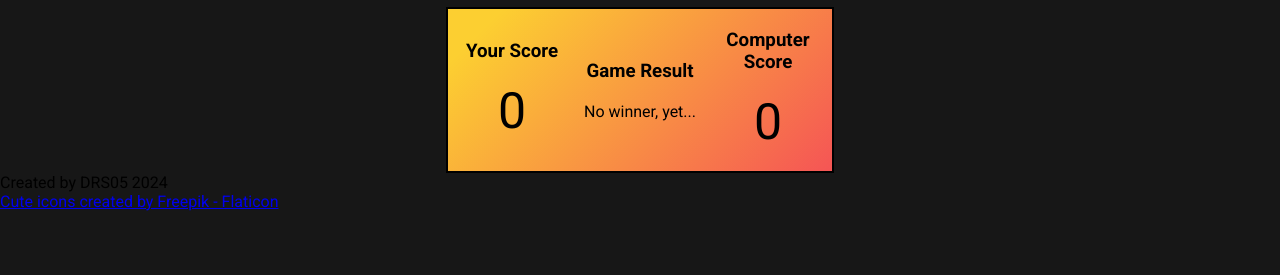
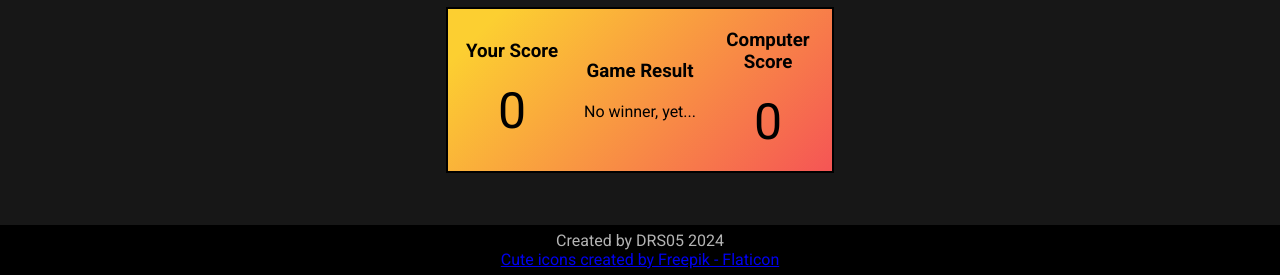
Before and after one commit to DRS05/rock-paper-scissors, a plain HTML site: page index.html in a window 1280 px wide. Shown: the part 525-800 px from the top of the page. Drawn offline with Linux system fonts and the light colour scheme.

Commit message:
Add footer styling
Added footer styling so the footer shows up at the bottom of the
webpage. Furthermore, added some coloring to the footing to make
it look better.

```diff
--- a/stylesheet.css
+++ b/stylesheet.css
@@ -8,6 +8,13 @@
 
 body {
     background-color: #171717;
+    display: flex;
+    min-height: 100vh;
+    flex-direction: column;
+}
+
+main {
+    flex: 1;
 }
 
 img {
@@ -42,6 +49,7 @@ header p {
 
 .player-choice-container section {
     display: flex;
+    flex-wrap: wrap;
     justify-content: space-around;
 }
 
@@ -74,9 +82,8 @@ header p {
 
 .computer-choice-container section {
     display: flex;
-    justify-content: center;
-    display: flex;
     justify-content: space-between;
+    flex-wrap: wrap;
 }
 
 .section-item {
@@ -115,6 +122,7 @@ header p {
     background-image: linear-gradient( 135deg, #FCCF31 10%, #F55555 100%);
     border: 2px solid black;
     display: flex;
+    flex-wrap: wrap;
     justify-content: space-between;
     align-items: center;
 }
@@ -154,3 +162,16 @@ header p {
 .play-again-button:hover {
     cursor: pointer;
 }
+
+footer {
+    text-align: center;
+    display: flex;
+    flex-direction: column;
+    justify-content: center;
+    min-height: 50px;
+    background-color: black;
+}
+
+.footer-author {
+    color: #b4b4b4
+}
```
